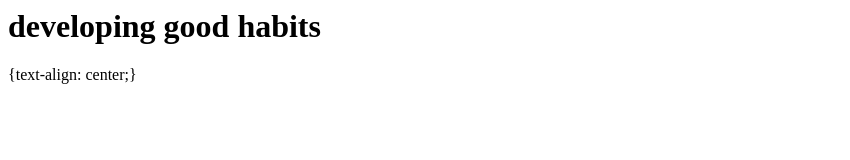
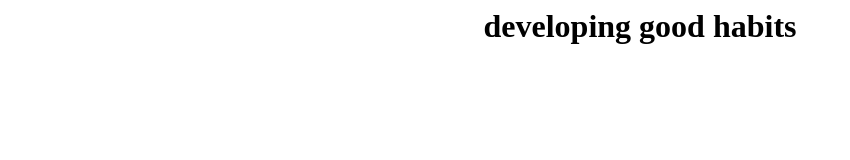
Before and after one commit to godcomplex96/developing-good-habits, a plain HTML site: page index.html in a window 1280 px wide. Shown: the whole page, without its empty margins (0-850 px from the left). Drawn offline with Linux system fonts and the light colour scheme.

Commit message:
Update index.html

```diff
--- a/index.html
+++ b/index.html
@@ -1 +1 @@
-<h1> developing good habits </h1> {text-align: center;}
+<center> <h1> developing good habits </h1> </center>
```
